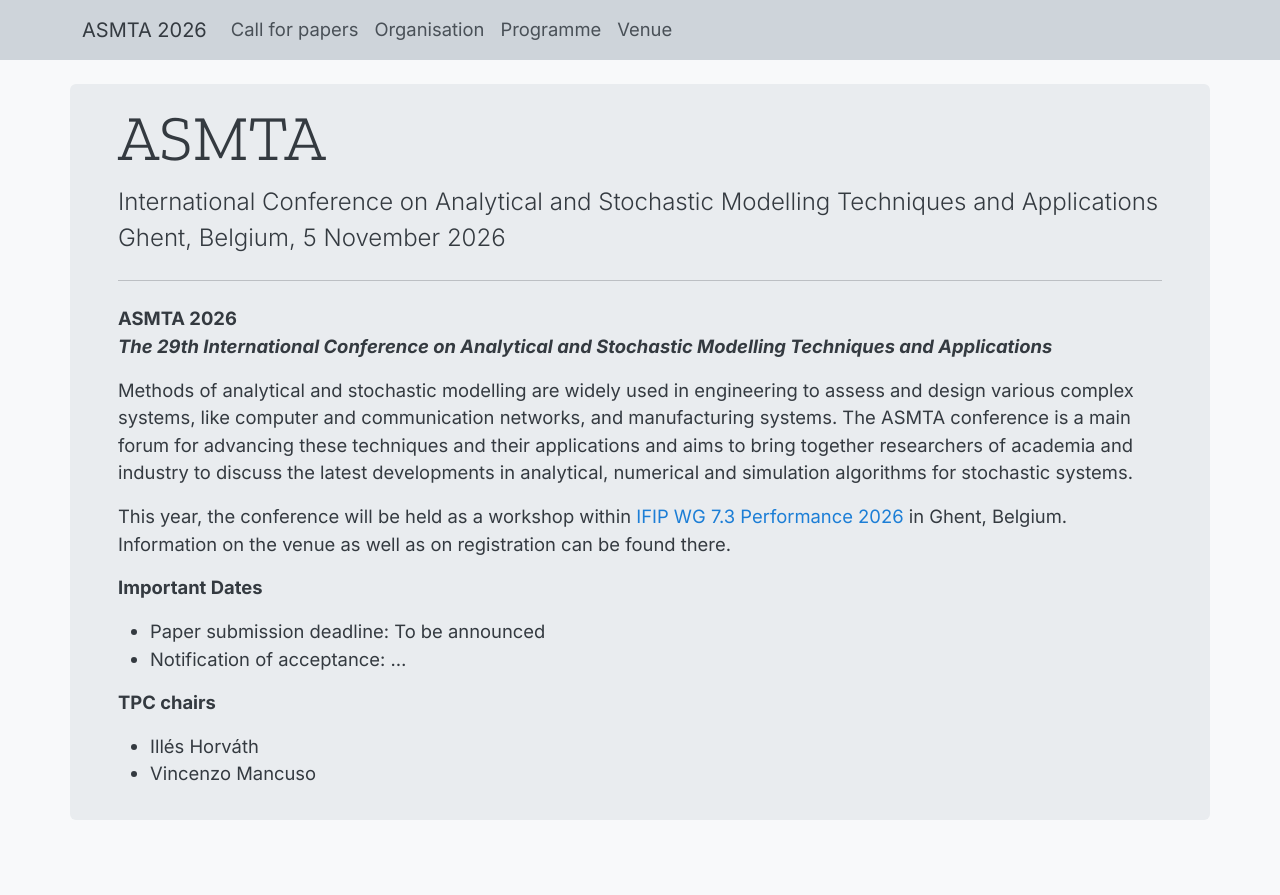
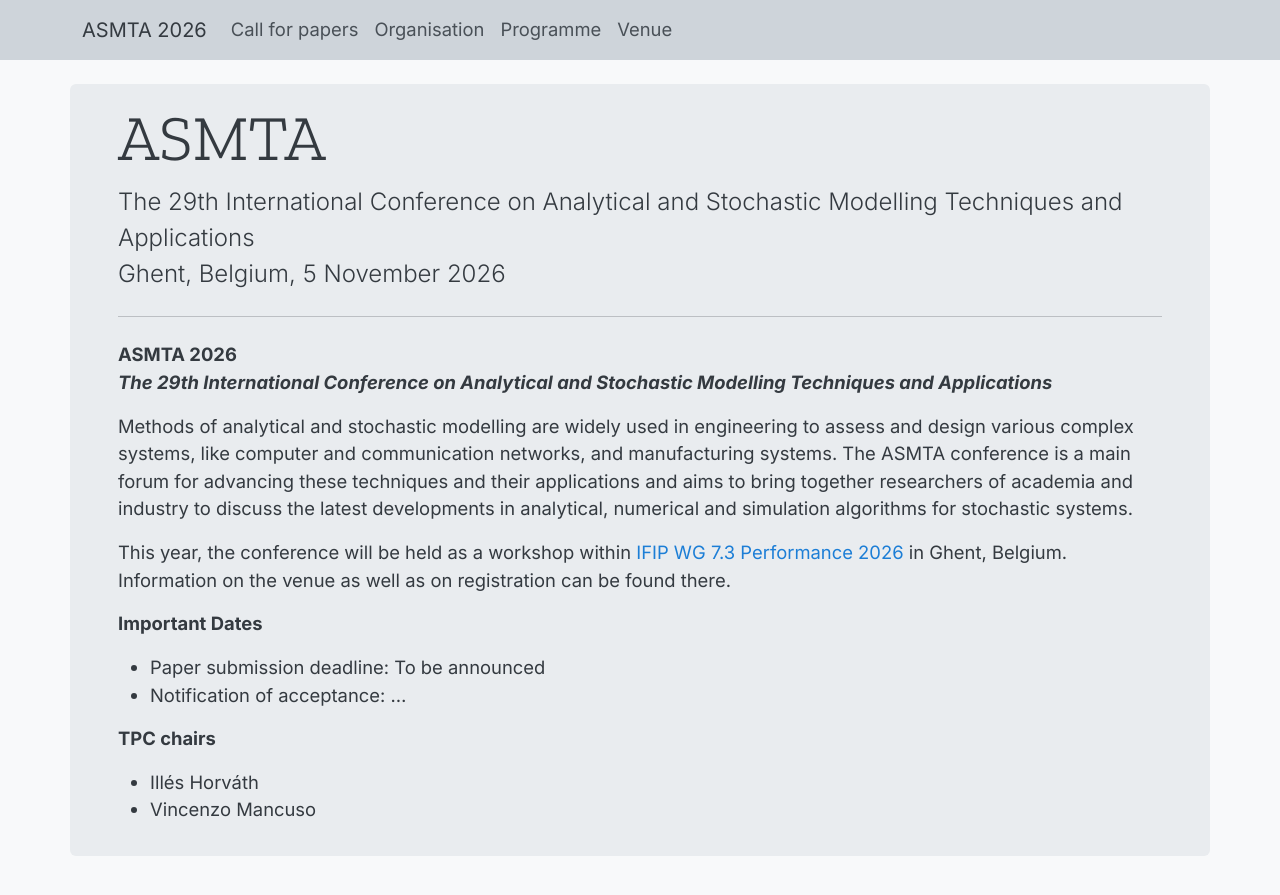
Before and after one commit to asmta/asmta.github.io, a Jekyll site: the page built from index.md, in a window 1280 px wide. Shown: the top 895 px of the page. Built offline with Jekyll 4.4.1, drawn with Linux system fonts in a browser that asks for light colours.

Commit message:
Update _config.yml

```diff
--- a/_config.yml
+++ b/_config.yml
@@ -21,7 +21,7 @@
 title: ASMTA 2026
 email: your-email@example.com
 description: >- # this means to ignore newlines until "baseurl:"
-  International Conference on Analytical and
+  The 29th International Conference on Analytical and
   Stochastic Modelling Techniques and Applications </br>
   Ghent, Belgium, 5 November 2026
 baseurl: "" # the subpath of your site, e.g. /blog
```
